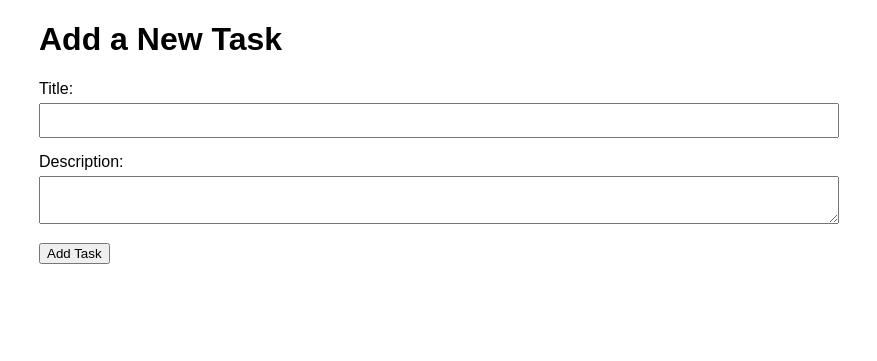
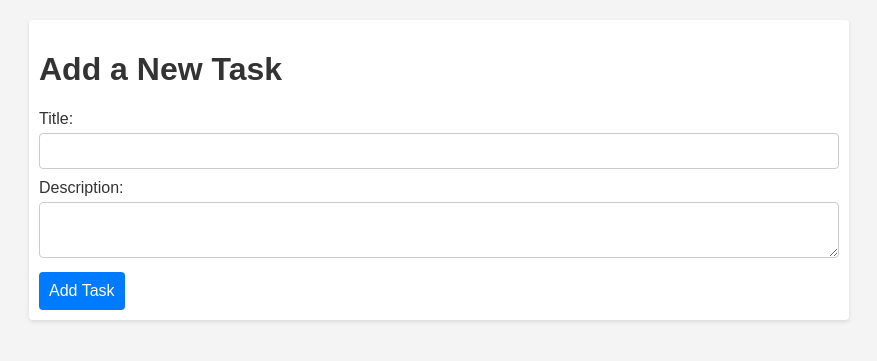
Before and after one commit to aayushsugandhi2703/web_blog, a Flask app: page /task/add in a window 1280 px wide. Shown: the top 361 px of the page, without its empty margins (201-1078 px from the left). Run offline with Flask 3, Linux system fonts and the light colour scheme.

Commit message:
fully working and updated taskweb

```diff
--- a/my_web/app/__init__.py
+++ b/my_web/app/__init__.py
@@ -1,7 +1,7 @@
 from flask import Flask
 from config import Config
 from app.task.routes import task_bp
-from app.models import Base, engine
+from app.models import Base, engine, Session
 
 def create_app():
     app = Flask(__name__)
--- a/my_web/app/templates/base.html
+++ b/my_web/app/templates/base.html
@@ -5,42 +5,118 @@
     <meta name="viewport" content="width=device-width, initial-scale=1.0">
     <title>{% block title %}Task Manager{% endblock %}</title>
     <style>
+      :root {
+    --primary-font: Arial, sans-serif;
+    --container-max-width: 800px;
+    --padding: 10px;
+    --border-radius: 4px;
+    --success-bg: #d4edda;
+    --success-color: #155724;
+    --error-bg: #f8d7da;
+    --error-color: #721c24;
+}
+
+/* Basic Styling */
 body {
-            font-family: Arial, sans-serif;
+    font-family: var(--primary-font);
     margin: 20px;
+    background-color: #f4f4f4; /* Light background color for better readability */
+    color: #333; /* Default text color */
 }
+
+.container {
+    max-width: var(--container-max-width);
+    margin: auto;
+    padding: var(--padding);
+    background-color: #fff; /* White background for content area */
+    border-radius: var(--border-radius);
+    box-shadow: 0 2px 4px rgba(0, 0, 0, 0.1); /* Subtle shadow for depth */
+}
+
+/* Flash Messages */
 .flashes {
     list-style-type: none;
     padding: 0;
+    margin: 0;
 }
+
 .flashes li {
-            padding: 10px;
-            margin-bottom: 10px;
-            border-radius: 4px;
+    padding: var(--padding);
+    margin-bottom: var(--padding);
+    border-radius: var(--border-radius);
+    font-weight: bold;
 }
+
 .flashes .error {
-            background-color: #f8d7da;
-            color: #721c24;
+    background-color: var(--error-bg);
+    color: var(--error-color);
 }
+
 .flashes .success {
-            background-color: #d4edda;
-            color: #155724;
+    background-color: var(--success-bg);
+    color: var(--success-color);
 }
-        .container {
-            max-width: 800px;
-            margin: auto;
+
+/* Form Styling */
+.form-group {
+    margin-bottom: var(--padding);
 }
-        .form-group {
-            margin-bottom: 15px;
-        }
+
 .form-group label {
     display: block;
     margin-bottom: 5px;
 }
+
 .form-group input, .form-group textarea {
     width: 100%;
     padding: 8px;
     box-sizing: border-box;
+    border: 1px solid #ccc; /* Light border for form fields */
+    border-radius: var(--border-radius);
+    font-size: 16px; /* Increased font size for readability */
+}
+
+textarea {
+    resize: vertical; /* Allow vertical resizing only */
+}
+
+/* Buttons */
+.btn {
+    padding: var(--padding);
+    border: none;
+    border-radius: var(--border-radius);
+    color: #fff;
+    font-size: 16px;
+    cursor: pointer;
+}
+
+.btn-primary {
+    background-color: #007bff;
+}
+
+.btn-primary:hover {
+    background-color: #0056b3;
+}
+
+/* Responsive Design */
+@media (max-width: 768px) {
+    .container {
+        padding: 15px;
+    }
+
+    .form-group input, .form-group textarea {
+        font-size: 14px;
+    }
+}
+
+@media (max-width: 480px) {
+    .container {
+        padding: 10px;
+    }
+
+    .form-group input, .form-group textarea {
+        font-size: 12px;
+    }
 }
     </style>
 </head>
--- a/my_web/secret.py
+++ b/my_web/secret.py
@@ -1,4 +1,4 @@
 import os
+
 def get_secret_key():
-    return os.urandom(24)
-print(get_secret_key())
+    return os.getenv('SECRET_KEY', 'a_default_secret_key')
```
Also changed, not shown: my_web/tasks_db.db. Lines whose indentation alone changed are shown as unchanged.
